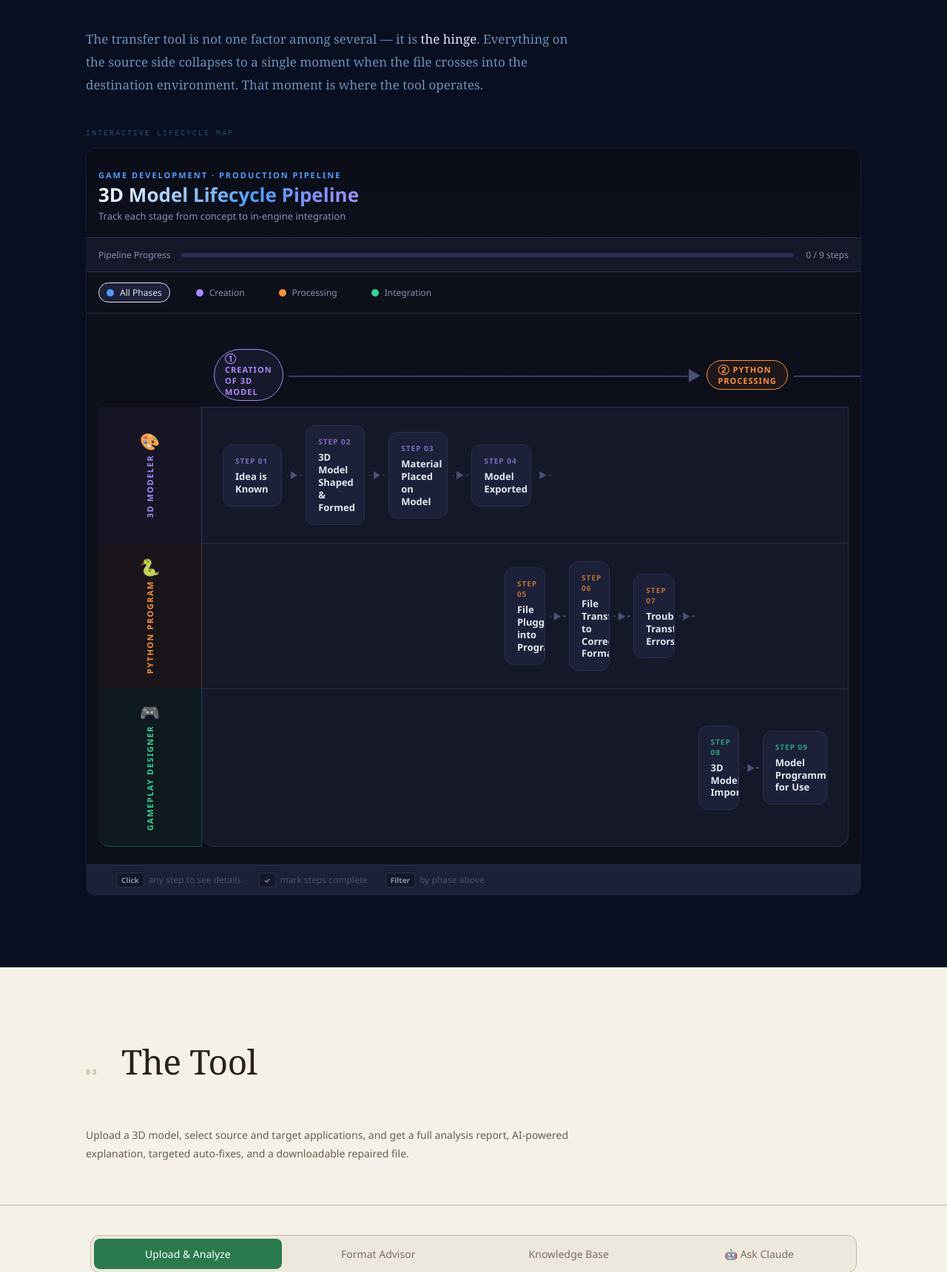
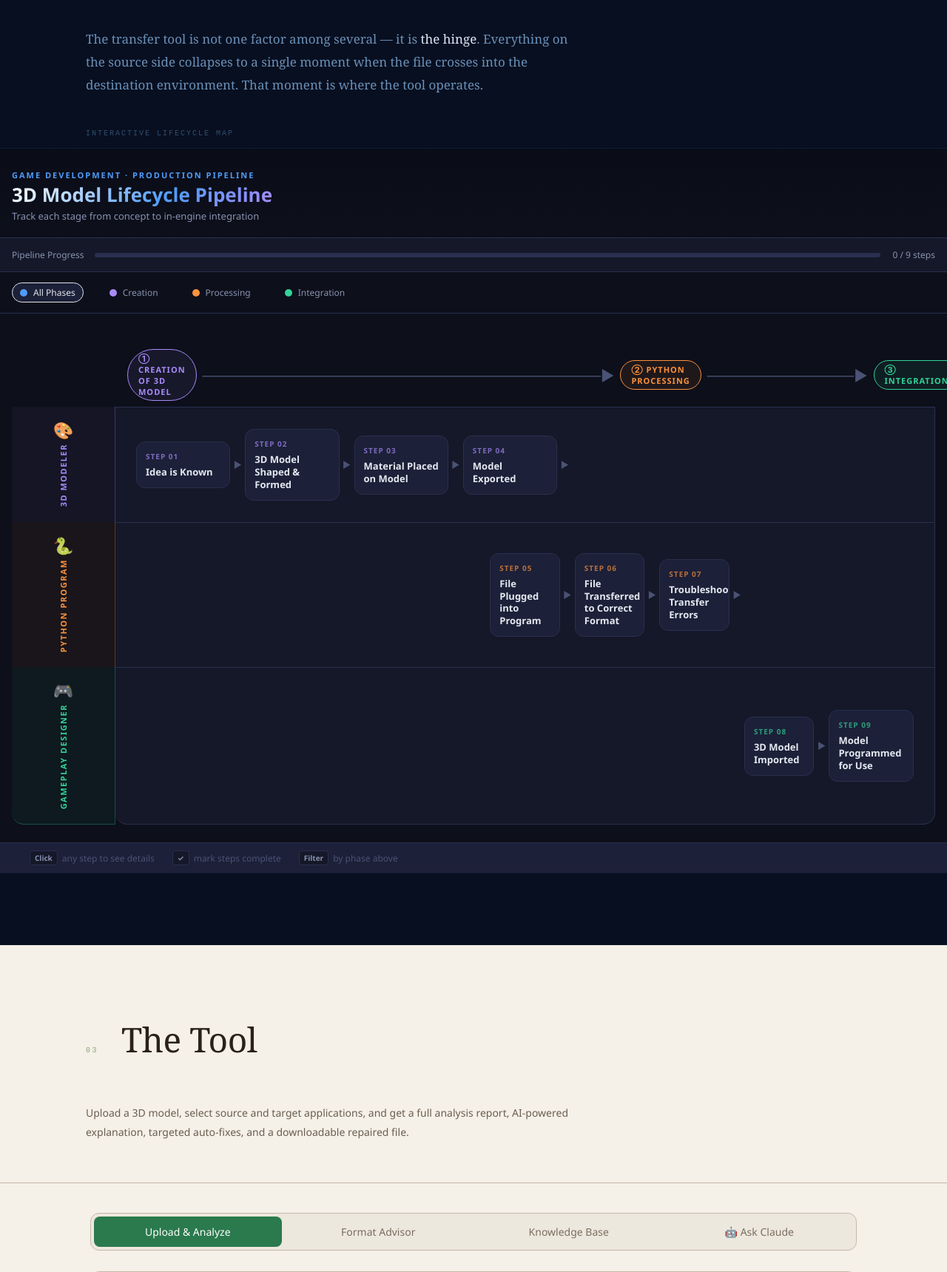
Before and after one commit to InstinctiveUI/AI180_P1_Snyder_CJ, a Flask app: page / in a window 1280 px wide. Shown: the part 2280-4000 px from the top of the page at 74% size. Run offline with Flask 2, Linux system fonts and the light colour scheme.

Commit message:
feat(pipeline-embed): full-bleed layout for breathing room
The embed was constrained to the host page's content column (~1048px on
a 1600px viewport), which forced step card titles to wrap into 3-4
lines. Make the embed break out to full viewport width using the
'full-bleed' pattern: width: 100vw with margin-left/right set to
calc(50% - 50vw) to recenter against the viewport edges regardless of
parent container padding.

Side effects handled:

- 100vw includes the scrollbar width on most browsers, which can cause
  a horizontal scrollbar to appear when a vertical one is present.
  Added 'overflow-x: clip' to html/body via :has(.pe.pe-embed) so the
  rule only fires on pages that actually include the embed.
- Removed border-radius and left/right borders since they'd sit at the
  literal viewport edges (looks off). Kept top/bottom borders so the
  embed still reads as a distinct section.

Two small layout tweaks while I was here:
- Step card padding 14px/16px -> 12px/12px (4px more text room per side)
- Connector width 32px -> 20px (12px more reclaimed per connector)

Net effect on a 1440px viewport: step card width 136 -> 150px,
'3D Model Shaped & Formed' title wraps to 2 lines instead of 3.

Co-Authored-By: Claude Sonnet 4.6 <noreply@anthropic.com>

```diff
--- a/3d-model-transfer-tool/templates/_pipeline_embed.html
+++ b/3d-model-transfer-tool/templates/_pipeline_embed.html
@@ -34,15 +34,23 @@
   .pe h1, .pe h2, .pe h3 { margin: 0; line-height: 1.2; }
 
   /* ── Visual embed container (only the main wrapper, NOT the panel host) ── */
+  /* Full-bleed: break out of the host content column (which has padding) so
+     the swimlanes get the full viewport width. Step cards have room to
+     breathe instead of wrapping their titles into 3-4 lines. */
   .pe.pe-embed {
     background: var(--pe-bg);
-    border-radius: 12px;
-    border: 1px solid #0e1f34;
+    border-top: 1px solid #0e1f34;
+    border-bottom: 1px solid #0e1f34;
     overflow: hidden;
     position: relative;
     display: block;
-    width: 100%;
+    width: 100vw;
+    margin-left: calc(50% - 50vw);
+    margin-right: calc(50% - 50vw);
   }
+  /* 100vw includes scrollbar width on most browsers; prevent horizontal scroll
+     that would otherwise appear when a vertical scrollbar is present. */
+  html:has(.pe.pe-embed), body:has(.pe.pe-embed) { overflow-x: clip; }
 
   /* ── Header ── */
   .pe .header {
@@ -233,7 +241,7 @@
     background: var(--pe-surface2);
     border: 1.5px solid var(--pe-border);
     border-radius: 12px;
-    padding: 14px 16px;
+    padding: 12px 12px;
     cursor: pointer;
     transition: all 0.25s cubic-bezier(.4,0,.2,1);
     position: relative;
@@ -302,13 +310,13 @@
   .pe .connector {
     display: flex;
     align-items: center;
-    padding: 0 6px;
+    padding: 0 4px;
     flex-shrink: 0;
     color: var(--pe-text-dim);
     font-size: 16px;
     transition: color 0.2s;
     position: relative;
-    width: 32px;
+    width: 20px;
     justify-content: center;
   }
   .pe .connector-line {
```
